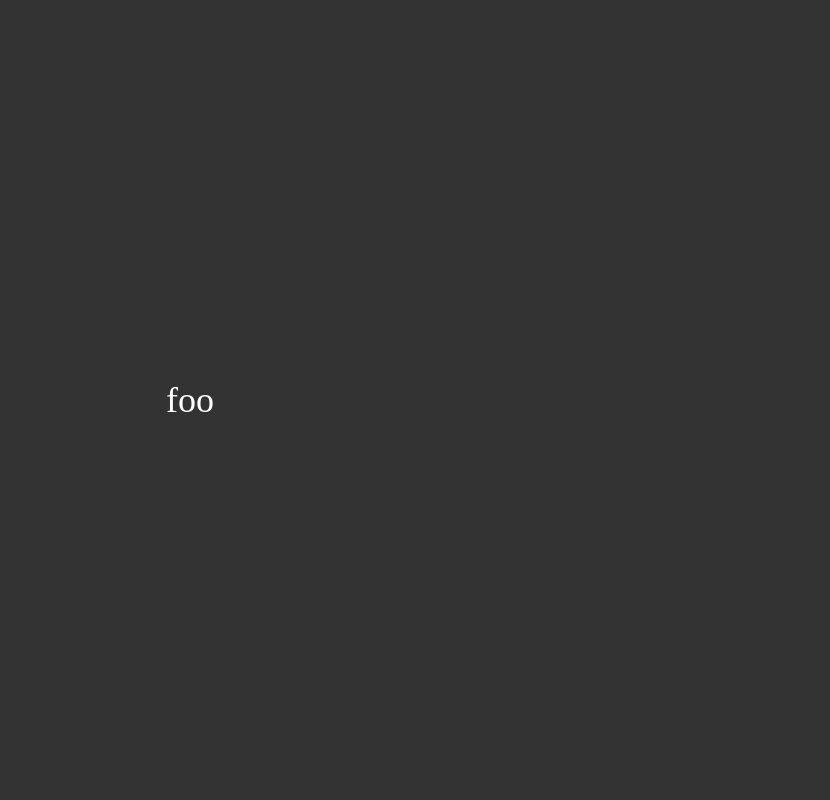
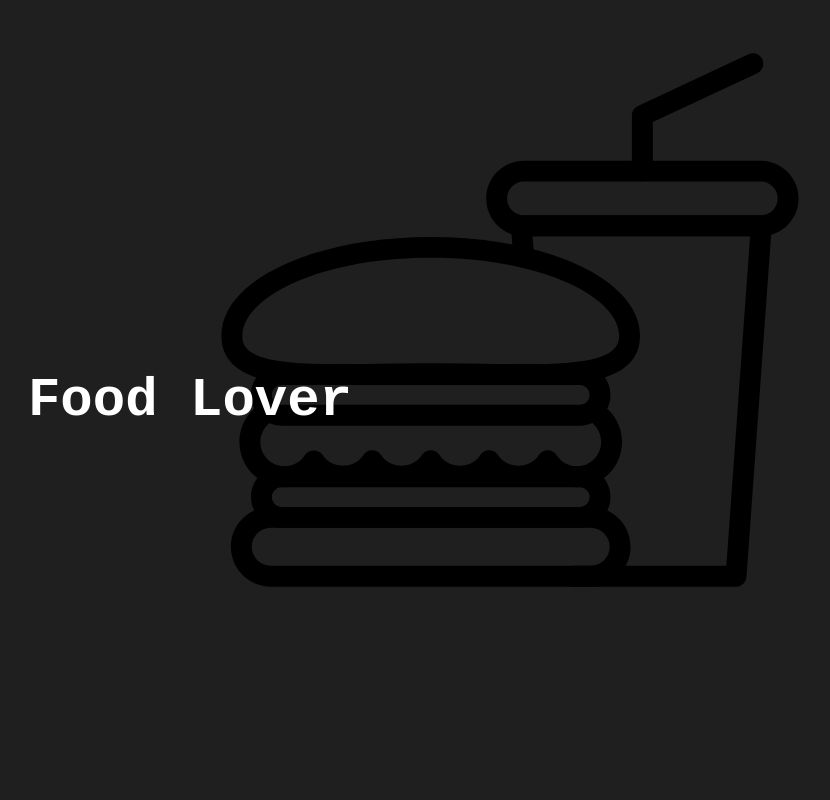
Before and after one commit to giovanni0918/divs-portfaux, a plain HTML site: page index.html in a window 1280 px wide. Shown: the top 800 px of the page, without its empty margins (450-1280 px from the left). Drawn offline with Linux system fonts and the light colour scheme.

Commit message:
Add I Am Section

```diff
--- a/index.html
+++ b/index.html
@@ -35,6 +35,9 @@
 
     </head>
     <body>
+        <div class="container food-lover"><h2>Food Lover</h2></div>
+        <div class="container tech-enthusiast"><h2>Tech Enthusiast</h2></div>
+        <div class="container web-developer"><h2>Web Developer</h2></div>
         <div class="container">foo</div>
         <div class="container">bar</div>
         <div class="container">bass</div>
--- a/style.css
+++ b/style.css
@@ -12,14 +12,49 @@ div.container{
     display:flex;
     align-items: center;
     justify-content: center;
+    flex-direction: column;
 }
 div.container:nth-of-type(odd){
-    background: rgba(0,0,0,0.8);
+    background-color: rgba(0,0,0,0.8);
     color:white;
 }
 div.container:nth-of-type(even){
-    background: rgba(85,85,221,0.6);
+    background-color: rgba(85,85,221,0.6);
     color:black;
+}
+div.food-lover{
+    background: url('images/food-lover.svg');
+    /*background-size: cover;*/
+    background-repeat: no-repeat;
+    background-position: top right;
+}
+div.tech-enthusiast{
+    background: url('images/tech-enthusiast.svg');
+    /*background-size: cover;*/
+    background-repeat: no-repeat;
+    background-position: top left;
+}
+div.web-developer{
+    background: url('images/web-developer.svg');
+    /*background-size: cover;*/
+    background-repeat: no-repeat;
+    background-position: top right;
+}
+div.container h2 {
+    width: 100%;
+    margin: 0;
+    padding: 0;
+    background: rgba(0,0,0,0.4);
+    color:white;
+    flex-grow: 1;
+    flex-shrink: 1;
+    flex-basis: auto;
+    text-align: center;
+    font-weight: 700;
+    display:flex;
+    align-items: center;
+    justify-content: center;
+    font-family: Courier New, Courier, monospace;
 }
 form.contact-form{
     width: 100%;
--- a/sw.js
+++ b/sw.js
@@ -7,6 +7,9 @@ const PRECACHE_URLS = [
     '/divs-portfaux/style.css',
     '/divs-portfaux/script.js',
     '/divs-portfaux/manifest.json',
+    '/divs-portfaux/images/food-lover.svg',
+    '/divs-portfaux/images/tech-enthusiast.svg',
+    '/divs-portfaux/images/web-developer.svg',
     '/divs-portfaux/images/icons/icon-72x72.png',
     '/divs-portfaux/images/icons/icon-96x96.png',
     '/divs-portfaux/images/icons/icon-128x128.png',
```
Also changed, not shown: images/food-lover.svg (added), images/tech-enthusiast.svg (added), images/web-developer.svg (added).
